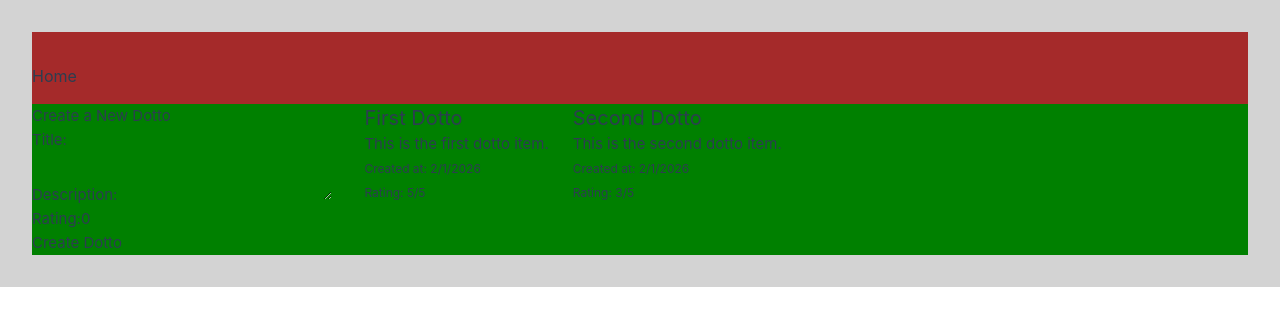
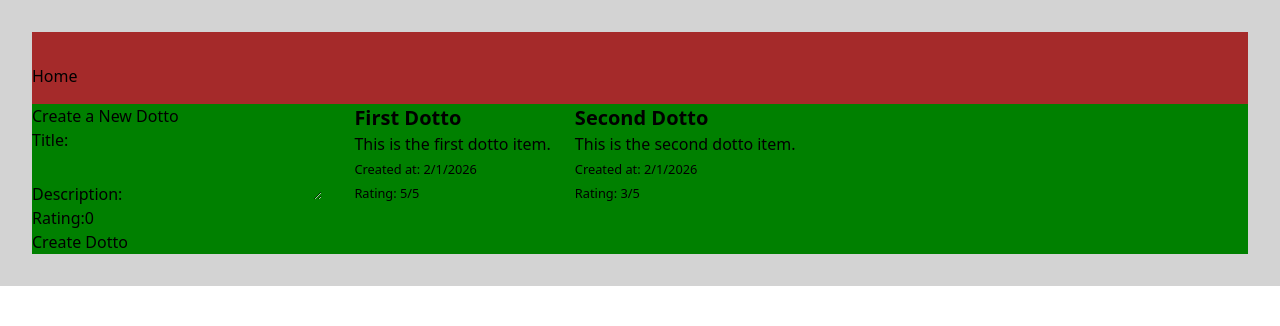
Before and after one commit to szymonharabasz/dotto-vue, a Vue app: page / in a window 1280 px wide. Shown: the top 326 px of the page. Built offline with nearby package versions, Linux system fonts and the light colour scheme; the HTML template or start-up script is replaced by a standard one.

Commit message:
Removed base style

```diff
--- a/src/assets/base.css
+++ /dev/null
@@ -1,86 +0,0 @@
-/* color palette from <https://github.com/vuejs/theme> */
-:root {
-  --vt-c-white: #ffffff;
-  --vt-c-white-soft: #f8f8f8;
-  --vt-c-white-mute: #f2f2f2;
-
-  --vt-c-black: #181818;
-  --vt-c-black-soft: #222222;
-  --vt-c-black-mute: #282828;
-
-  --vt-c-indigo: #2c3e50;
-
-  --vt-c-divider-light-1: rgba(60, 60, 60, 0.29);
-  --vt-c-divider-light-2: rgba(60, 60, 60, 0.12);
-  --vt-c-divider-dark-1: rgba(84, 84, 84, 0.65);
-  --vt-c-divider-dark-2: rgba(84, 84, 84, 0.48);
-
-  --vt-c-text-light-1: var(--vt-c-indigo);
-  --vt-c-text-light-2: rgba(60, 60, 60, 0.66);
-  --vt-c-text-dark-1: var(--vt-c-white);
-  --vt-c-text-dark-2: rgba(235, 235, 235, 0.64);
-}
-
-/* semantic color variables for this project */
-:root {
-  --color-background: var(--vt-c-white);
-  --color-background-soft: var(--vt-c-white-soft);
-  --color-background-mute: var(--vt-c-white-mute);
-
-  --color-border: var(--vt-c-divider-light-2);
-  --color-border-hover: var(--vt-c-divider-light-1);
-
-  --color-heading: var(--vt-c-text-light-1);
-  --color-text: var(--vt-c-text-light-1);
-
-  --section-gap: 160px;
-}
-
-@media (prefers-color-scheme: dark) {
-  :root {
-    --color-background: var(--vt-c-black);
-    --color-background-soft: var(--vt-c-black-soft);
-    --color-background-mute: var(--vt-c-black-mute);
-
-    --color-border: var(--vt-c-divider-dark-2);
-    --color-border-hover: var(--vt-c-divider-dark-1);
-
-    --color-heading: var(--vt-c-text-dark-1);
-    --color-text: var(--vt-c-text-dark-2);
-  }
-}
-
-*,
-*::before,
-*::after {
-  box-sizing: border-box;
-  margin: 0;
-  font-weight: normal;
-}
-
-body {
-  min-height: 100vh;
-  color: var(--color-text);
-  background: var(--color-background);
-  transition:
-    color 0.5s,
-    background-color 0.5s;
-  line-height: 1.6;
-  font-family:
-    Inter,
-    -apple-system,
-    BlinkMacSystemFont,
-    'Segoe UI',
-    Roboto,
-    Oxygen,
-    Ubuntu,
-    Cantarell,
-    'Fira Sans',
-    'Droid Sans',
-    'Helvetica Neue',
-    sans-serif;
-  font-size: 15px;
-  text-rendering: optimizeLegibility;
-  -webkit-font-smoothing: antialiased;
-  -moz-osx-font-smoothing: grayscale;
-}
--- a/src/assets/main.css
+++ b/src/assets/main.css
@@ -1,4 +1,4 @@
-@import './base.css';
+/* @import './base.css'; */
 @import 'tailwindcss';
 
 #app {
```
Also changed, not shown: src/assets/logo.svg (deleted).
